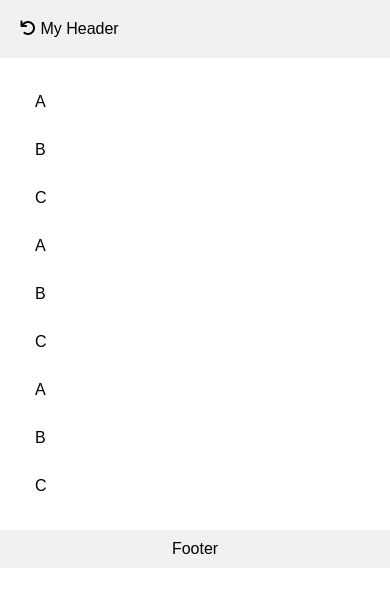
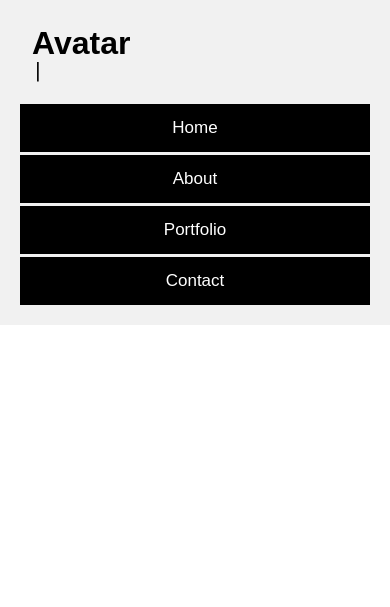
Before and after one commit to mahfuz225bd/web-development-project-assignment, a PHP site: page / in a window 390 px wide. Shown: the top 607 px of the page. Run offline with PHP 8.4, Linux system fonts and the light colour scheme.

Commit message:
added includeHTML.js

```diff
--- a/assets/css/default.css
+++ b/assets/css/default.css
@@ -1,3 +1,5 @@
+@import url('./responsive.css');
+
 * {
 	box-sizing: border-box;
 }
@@ -38,7 +40,6 @@ header a {
 
 header a:hover {
 	color: var(--green2);
-	/* color: dodgerblue; */
 }
 
 header hgroup {
@@ -139,61 +140,3 @@ footer {
 	text-align: center;
 	padding: 10px;
 }
-
-/* @media rules */
-
-@media screen and (max-width: 600px) {
-	main section.col-1 article,
-	main section.col-2 article,
-	main section.col-3 article,
-	main section.col-4 article,
-	.contact-form input[type='submit'] {
-		width: 100%;
-	}
-}
-
-@media screen and (max-width: 600px) {
-	header nav {
-		float: none;
-		display: block;
-		width: 100%;
-	}
-	header nav a {
-		width: 100%;
-		margin: 0;
-		padding: 14px;
-		text-align: left;
-		margin-top: 3px;
-	}
-}
-
-@media (max-width: 500px) {
-	.testimonial .container {
-		text-align: center;
-		padding: 16px;
-	}
-	.testimonial .container img {
-		margin: auto;
-		float: none;
-		display: block;
-	}
-}
-
-@media screen and (max-width: 600px) {
-	.social-icon-bar a:not(.toggle) {
-		display: none;
-	}
-	.social-icon-bar .toggle {
-		display: block;
-	}
-	.social-icon-bar.res-show a {
-		display: block;
-	}
-	.social-icon-bar .toggle {
-		writing-mode: vertical-rl;
-		text-decoration: none;
-		background-color: #000;
-		opacity: 0.4;
-		padding: 10px 3px 10px 0px;
-	}
-}
--- /dev/null
+++ b/assets/css/responsive.css
@@ -0,0 +1,57 @@
+/* responsive.css */
+
+@media screen and (max-width: 600px) {
+	main section.col-1 article,
+	main section.col-2 article,
+	main section.col-3 article,
+	main section.col-4 article,
+	.contact-form input[type='submit'] {
+		width: 100%;
+	}
+}
+
+@media screen and (max-width: 600px) {
+	header nav {
+		float: none;
+		display: block;
+		width: 100%;
+	}
+	header nav a {
+		width: 100%;
+		margin: 0;
+		padding: 14px;
+		text-align: left;
+		margin-top: 3px;
+	}
+}
+
+@media (max-width: 500px) {
+	.testimonial .container {
+		text-align: center;
+		padding: 16px;
+	}
+	.testimonial .container img {
+		margin: auto;
+		float: none;
+		display: block;
+	}
+}
+
+@media screen and (max-width: 600px) {
+	.social-icon-bar a:not(.toggle) {
+		display: none;
+	}
+	.social-icon-bar .toggle {
+		display: block;
+	}
+	.social-icon-bar.res-show a {
+		display: block;
+	}
+	.social-icon-bar .toggle {
+		writing-mode: vertical-rl;
+		text-decoration: none;
+		background-color: #000;
+		opacity: 0.4;
+		padding: 10px 3px 10px 0px;
+	}
+}
--- a/assets/js/default.js
+++ b/assets/js/default.js
@@ -1,3 +1,6 @@
+import { includeHTML } from './includeHTML';
+
 document.addEventListener('DOMContentLoaded', () => {
+	includeHTML();
 	console.log('loaded');
 });
--- /dev/null
+++ b/assets/js/includeHTML.js
@@ -0,0 +1,31 @@
+export const includeHTML = () => {
+	var z, i, elmnt, file, xhttp;
+	/* Loop through a collection of all HTML elements: */
+	z = document.getElementsByTagName('*');
+	for (i = 0; i < z.length; i++) {
+		elmnt = z[i];
+		/*search for elements with a certain atrribute:*/
+		file = elmnt.getAttribute('include-html');
+		if (file) {
+			/* Make an HTTP request using the attribute value as the file name: */
+			xhttp = new XMLHttpRequest();
+			xhttp.onreadystatechange = function () {
+				if (this.readyState == 4) {
+					if (this.status == 200) {
+						elmnt.innerHTML = this.responseText;
+					}
+					if (this.status == 404) {
+						elmnt.innerHTML = 'Page not found.';
+					}
+					/* Remove the attribute, and call this function once more: */
+					elmnt.removeAttribute('include-html');
+					includeHTML();
+				}
+			};
+			xhttp.open('GET', file, true);
+			xhttp.send();
+			/* Exit the function: */
+			return;
+		}
+	}
+};
--- /dev/null
+++ b/assets/layout/header.html
@@ -0,0 +1,16 @@
+<hgroup>
+	<a href="#index">
+		<h1>Avatar</h1>
+		<!-- Text typing dynamically with JS -->
+		<h2></h2>
+	</a>
+</hgroup>
+<nav id="mainNav">
+	<a href="#index">Home</a>
+	<a href="#about">About</a>
+	<a href="#portfolio">Portfolio</a>
+	<a href="#contact">Contact</a>
+	<a href="javascript:void(0);" class="nav-icon" id="toggleMainNav">
+		<i class="fa fa-bars"></i>
+	</a>
+</nav>
--- a/index.html
+++ b/index.html
@@ -10,7 +10,9 @@
 		<link rel="stylesheet" href="./assets/font-awesome/css/all.min.css" />
 	</head>
 	<body>
-		<header><i class="fa-solid fa-arrow-rotate-left" aria-hidden="true"></i> My Header</header>
+		<header class="sticky" include-html="./assets/layout/header.html">
+			<!-- Header will be loaded -->
+		</header>
 		<main>
 			<section class="col-3">
 				<article>A</article>
@@ -29,6 +31,11 @@
 			</section>
 		</main>
 		<footer>Footer</footer>
-		<script src="./assets/js/default.js"></script>
+
+		<script type="module">
+			import { includeHTML } from './assets/js/includeHTML.js';
+			includeHTML();
+		</script>
+		<!-- <script src="./assets/js/default.js" type="module"></script>		 -->
 	</body>
 </html>
```
Also changed, not shown: 1 other file.
